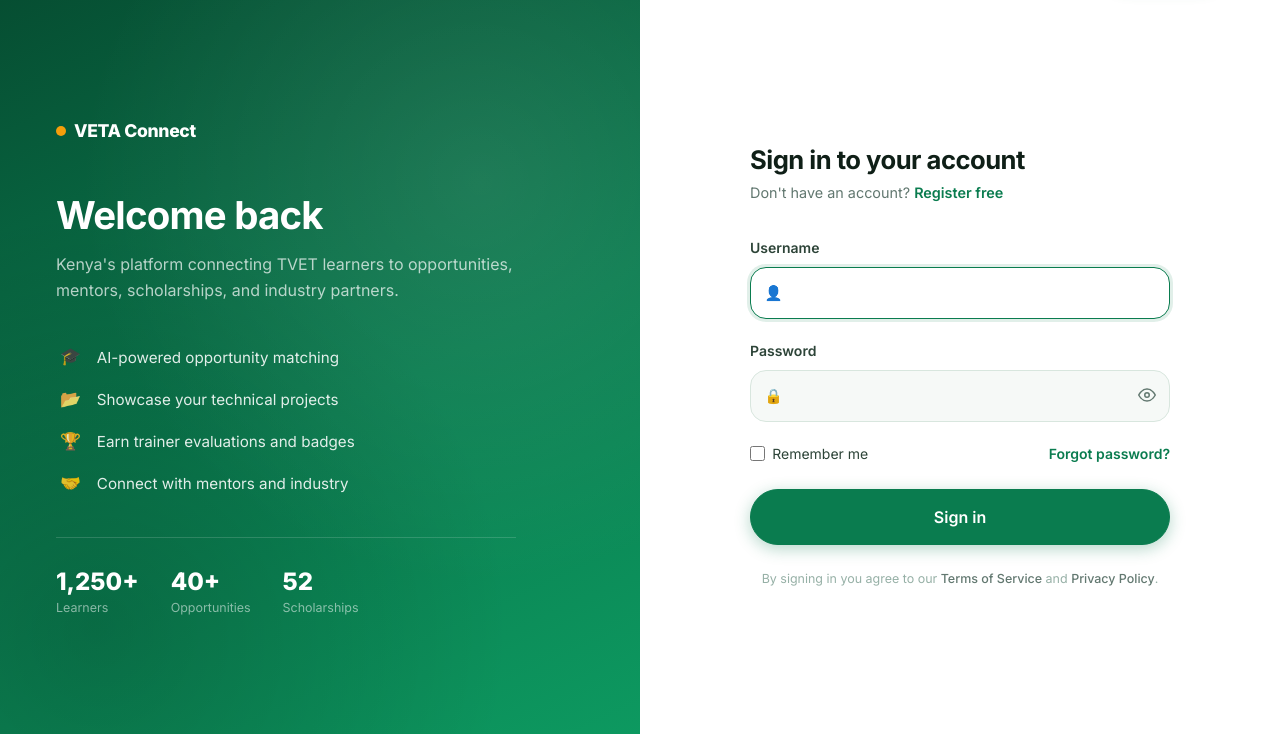
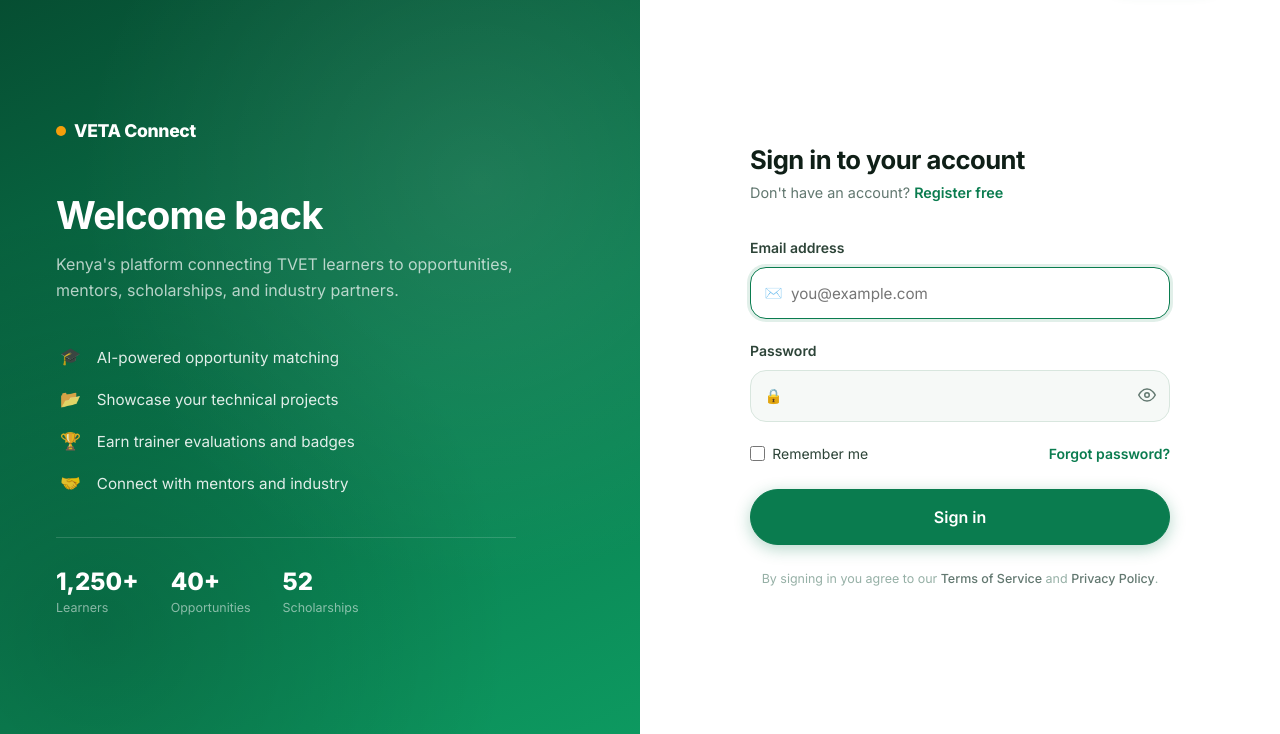
Before and after one commit to emhmaingi-crypto/VETA, a Django app: page /accounts/login/ in a window 1280 px wide. Shown: the part 70-804 px from the top of the page. Run offline with Django 4.2, Linux system fonts and the light colour scheme.

Commit message:
feat: login with email address (case-insensitive)

```diff
--- a/accounts/forms.py
+++ b/accounts/forms.py
@@ -53,4 +53,21 @@ class StudentProfileForm(forms.ModelForm):
 
 
 class StudentLoginForm(AuthenticationForm):
-    username = forms.CharField(widget=forms.TextInput(attrs={'autofocus': True}))
+    username = forms.EmailField(
+        label='Email address',
+        widget=forms.EmailInput(attrs={'autofocus': True, 'placeholder': 'you@example.com'}),
+    )
+
+    def clean(self):
+        email = self.cleaned_data.get('username', '').strip().lower()
+        self.cleaned_data['username'] = email
+        # Look up the actual username for this email (case-insensitive)
+        from .models import StudentUser
+        try:
+            user = StudentUser.objects.get(email__iexact=email)
+            self.cleaned_data['username'] = user.username
+        except StudentUser.DoesNotExist:
+            pass
+        except StudentUser.MultipleObjectsReturned:
+            pass
+        return super().clean()
--- a/accounts/templates/accounts/login.html
+++ b/accounts/templates/accounts/login.html
@@ -47,9 +47,9 @@
                 {% endif %}
 
                 <div class="portal-field">
-                    <label for="id_username">Username</label>
+                    <label for="id_username">Email address</label>
                     <div class="portal-input-wrap">
-                        <span class="portal-input-icon">👤</span>
+                        <span class="portal-input-icon">✉️</span>
                         {{ form.username }}
                     </div>
                     {% if form.username.errors %}<p class="portal-field-error">{{ form.username.errors.0 }}</p>{% endif %}
--- a/accounts/urls.py
+++ b/accounts/urls.py
@@ -6,7 +6,11 @@ app_name = 'accounts'
 
 urlpatterns = [
     path('register/', views.RegisterView.as_view(), name='register'),
-    path('login/', auth_views.LoginView.as_view(template_name='accounts/login.html', redirect_authenticated_user=True), name='login'),
+    path('login/', auth_views.LoginView.as_view(
+        template_name='accounts/login.html',
+        authentication_form=views.StudentLoginForm,
+        redirect_authenticated_user=True,
+    ), name='login'),
     path('logout/', auth_views.LogoutView.as_view(), name='logout'),
     path('profile/', views.profile_view, name='profile'),
     path('profile/edit/', views.ProfileEditView.as_view(), name='profile_edit'),
--- a/accounts/views.py
+++ b/accounts/views.py
@@ -19,6 +19,9 @@ from scholarships.models import Scholarship
 from services.models import ServiceApplication
 from projects.models import Project, TrainerEvaluation, RecognitionBadge
 from .forms import StudentLoginForm, StudentProfileForm, StudentRegisterForm
+
+# Re-export StudentLoginForm so urls.py can import it from views
+__all__ = ['StudentLoginForm']
 from .models import StudentUser
 
 
```
